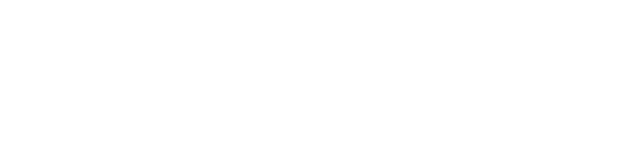
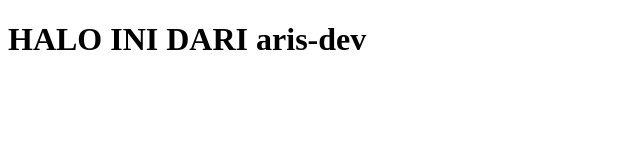
Before and after one commit to arispm/project-kelompok8, a plain HTML site: page index.html in a window 1280 px wide. Shown: the whole page, without its empty margins (0-640 px from the left). Drawn offline with Linux system fonts and the light colour scheme.

Commit message:
menambahkan branch baru aris-dev

```diff
--- a/index.html
+++ b/index.html
@@ -6,5 +6,7 @@
     <meta name="viewport" content="width=device-width, initial-scale=1.0" />
     <title>Document</title>
   </head>
-  <body></body>
+  <body>
+    <h1>HALO INI DARI aris-dev</h1>
+  </body>
 </html>
```
